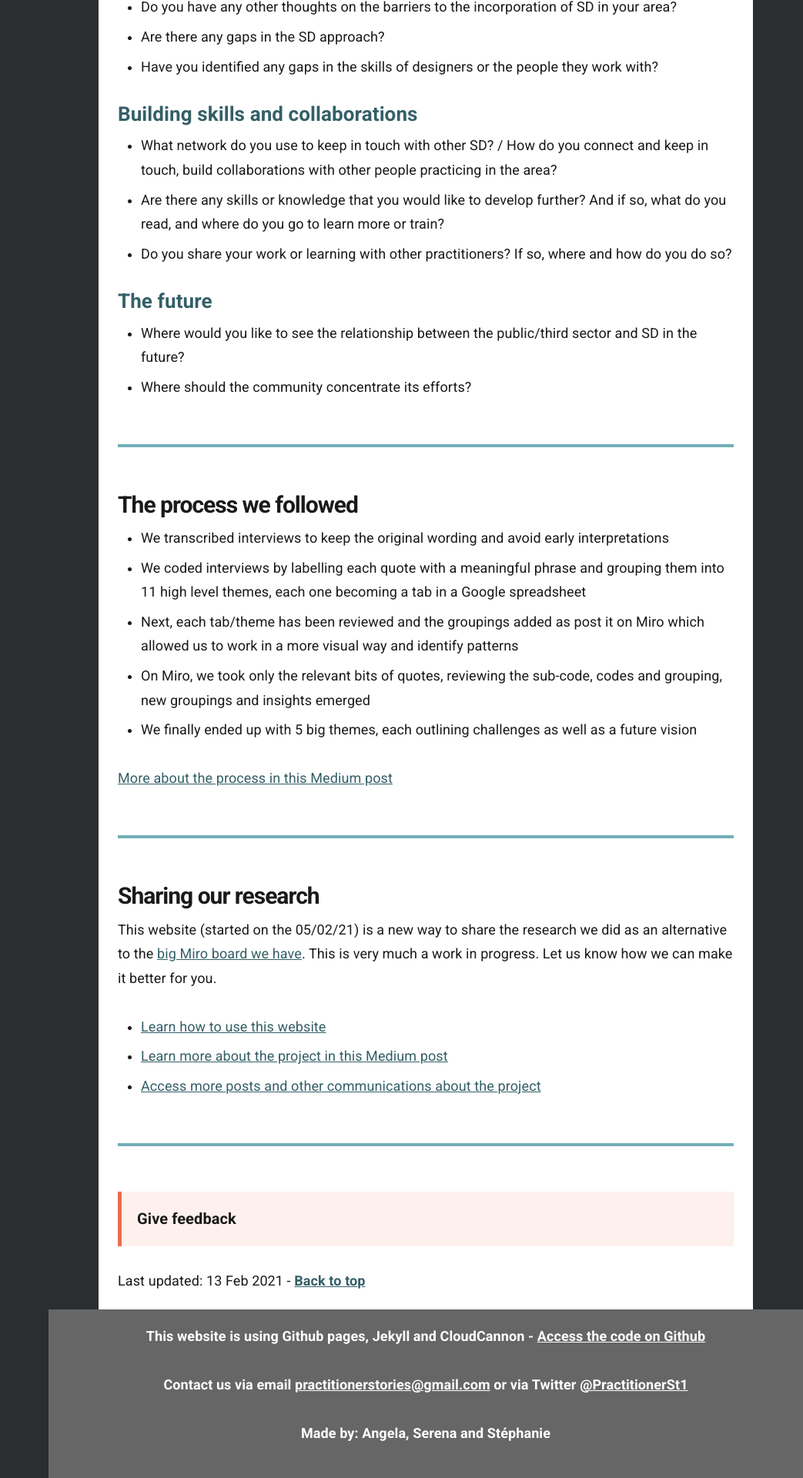
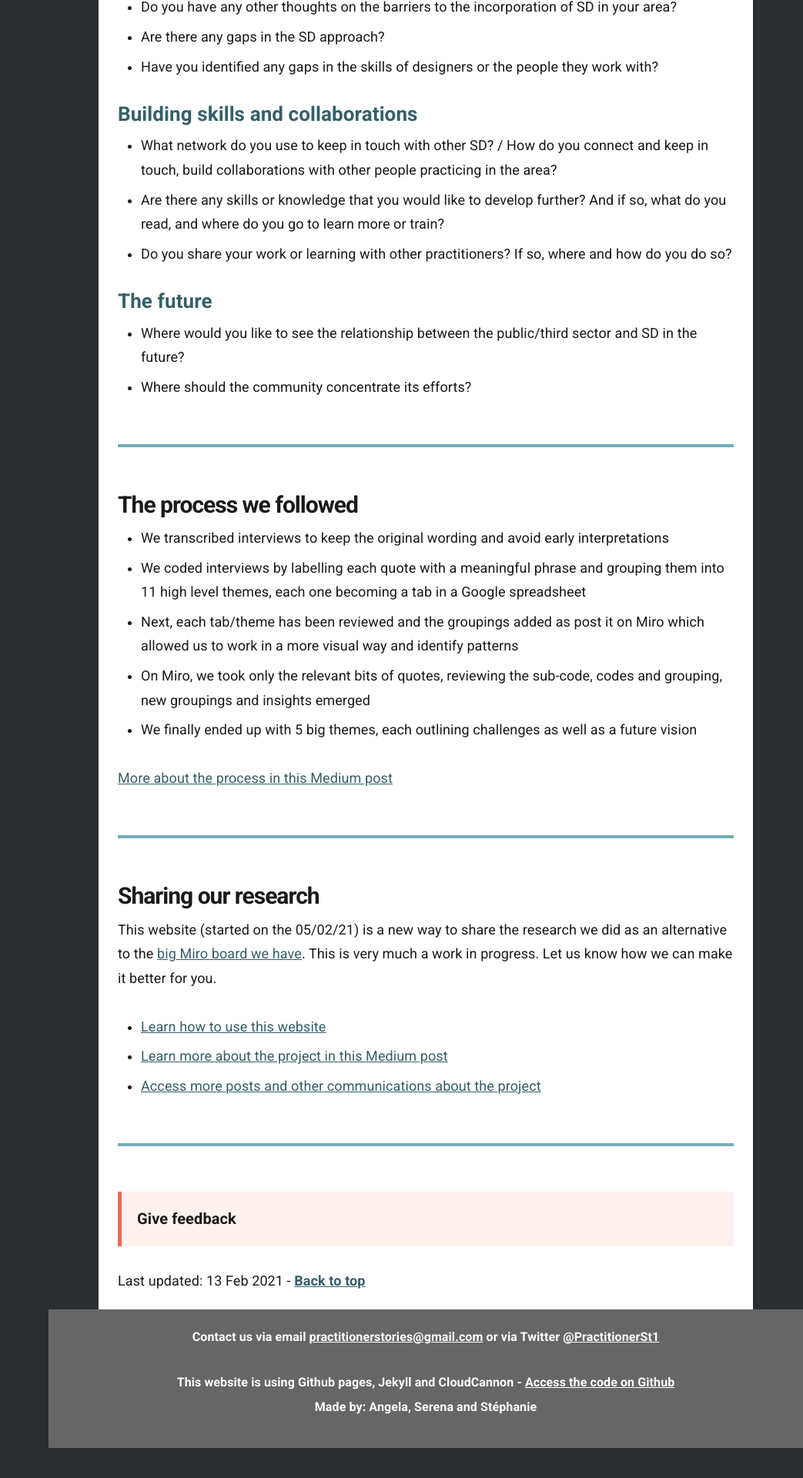
Before and after one commit to stephanie-K/practitioner-stories, a Jekyll site: the page built from index.md, in a window 1280 px wide. Shown: the part 2178-4098 px from the top of the page at 77% size, without its empty margins (237-1280 px from the left). Built offline with Jekyll 4.4.1, drawn with Linux system fonts in a browser that asks for light colours; after the commit the page ends 4059 px from its top, so only the background shows below that.

Commit message:
improve footer display

```diff
--- a/_layouts/default.html
+++ b/_layouts/default.html
@@ -137,9 +137,10 @@
 		</section>
 
 		<footer>
-			<p>This website is using Github pages, Jekyll and CloudCannon - <a href="https://github.com/stephanie-K/practitioner-stories" target="_blank">Access the code on Github</a></p>
 			<p>Contact us via email <a href="mailto:practitionerstories@gmail.com?Subject=Website%20-%20contact"><strong>practitionerstories@gmail.com</strong></a> or via Twitter <a href="https://twitter.com/PractitionerSt1" target="_blank"><strong>@PractitionerSt1</strong></a></p>
-			<p>Made by: Angela, Serena and Stéphanie</p>
+			<p>This website is using Github pages, Jekyll and CloudCannon - <a href="https://github.com/stephanie-K/practitioner-stories" target="_blank">Access the code on Github</a><br>
+				Made by: Angela, Serena and Stéphanie
+			</p>
 		</footer>
 
 		<script>
--- a/_sass/_layout.scss
+++ b/_sass/_layout.scss
@@ -545,9 +545,11 @@
 
 	p {
 		text-align: center;
+		font-size: 1.6rem;
 	}
 	a:link, a:visited, a:hover{
 		color: #fff;
+		font-size: 1.6rem;
 	}
 }
 
```
